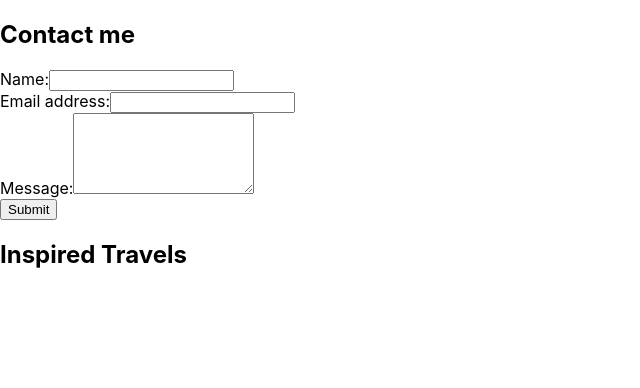
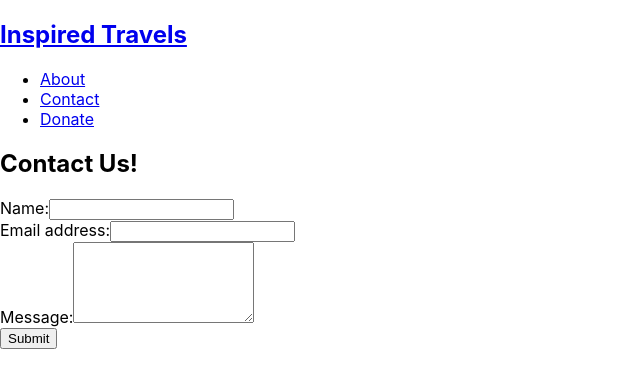
Before and after one commit to SuB-GH/project-3, a React (Create React App) app: page / in a window 1280 px wide. Shown: the top 388 px of the page, without its empty margins (0-640 px from the left). Built offline with nearby package versions, Linux system fonts and the light colour scheme.

Commit message:
finish components

```diff
--- a/src/App.js
+++ b/src/App.js
@@ -1,5 +1,5 @@
 import React, { useState } from "react"
-// import Nav from './components/Nav'
+import Nav from './components/Nav'
 import About from './components/About'
 import ContactForm from "./components/Contact";
 import './App.css';
@@ -14,6 +14,7 @@ function App() {
   //const
   return (
     <div>
+      <Nav></Nav>
       <main>
         <ContactForm></ContactForm>
         <About></About>
--- a/src/components/About/index.js
+++ b/src/components/About/index.js
@@ -3,7 +3,6 @@ import React from 'react';
 function About() {
   return (
     <section>
-      <h1 id="about">Inspired Travels</h1>
     </section>
   );
 }
--- a/src/components/Contact/index.js
+++ b/src/components/Contact/index.js
@@ -38,7 +38,7 @@ function ContactForm() {
 
   return (
     <section>
-      <h1 data-testid="h1tag">Contact me</h1>
+      <h1>Contact Us!</h1>
       <form id="contact-form" onSubmit={handleSubmit}>
         <div>
           <label htmlFor="name">Name:</label>
--- a/src/components/Nav/index.js
+++ b/src/components/Nav/index.js
@@ -0,0 +1,27 @@
+import React, { useEffect } from 'react';
+import { capitalizeFirstLetter } from '../../utils/helpers';
+
+function Nav() {
+  return (
+    <header>
+      <h2>
+        <a href='/'>Inspired Travels</a>
+      </h2>
+      <nav>
+        <ul>
+          <li >
+            <a href='#about'>About</a>
+          </li>
+          <li>
+            <a href='#contact'>Contact</a>
+          </li>
+          <li>
+            <a href='#donate'>Donate</a>
+          </li>
+        </ul>
+      </nav>
+    </header>
+  );
+}
+
+export default Nav
--- a/src/index.css
+++ b/src/index.css
@@ -11,3 +11,9 @@ code {
   font-family: source-code-pro, Menlo, Monaco, Consolas, 'Courier New',
     monospace;
 }
+
+.AlignForm {
+  display: flex;
+  margin: 10px;
+  width: 40%;
+}
```
Also changed, not shown: src/components/Donate/index.js (added), 1 other file (tests, documents, lock files or other folders).
